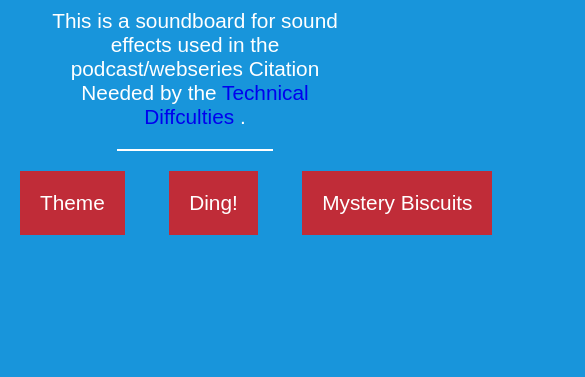
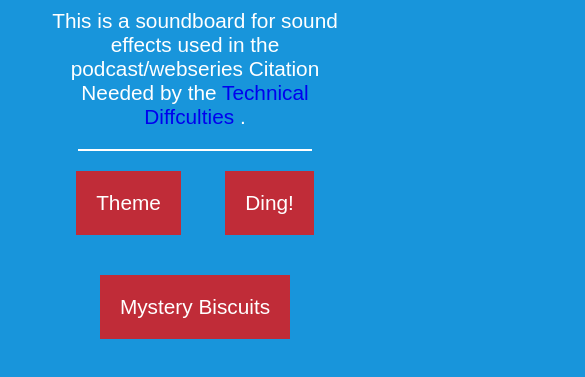
Before and after one commit to bentoscrub/citation-needed-soundboard, a plain HTML site: page index.html in a window 390 px wide. Shown: the part 301-678 px from the top of the page, 585 px wide, since content can reach past the window. Drawn offline with Linux system fonts and the light colour scheme.

Commit message:
Update soundboard.css
Fixed centering for parent div "container" for mobile

```diff
--- a/soundboard.css
+++ b/soundboard.css
@@ -52,7 +52,7 @@
 }
 
 .divider {
-	width: 40%;
+	width: 60%;
 	height: 2px;
 	margin: auto;
 	max-width: 1400px;
@@ -64,13 +64,12 @@
 
 @keyframes widen {
 	from {width: 0; opacity: 0;}
-	to {width: 40%; opacity: 100;}
+	to {width: 60%; opacity: 100;}
 }
 
 .container {
-	width: 590px;
 	margin: 0 auto;
-
+	text-align: center
 }
 
 .button {
```
